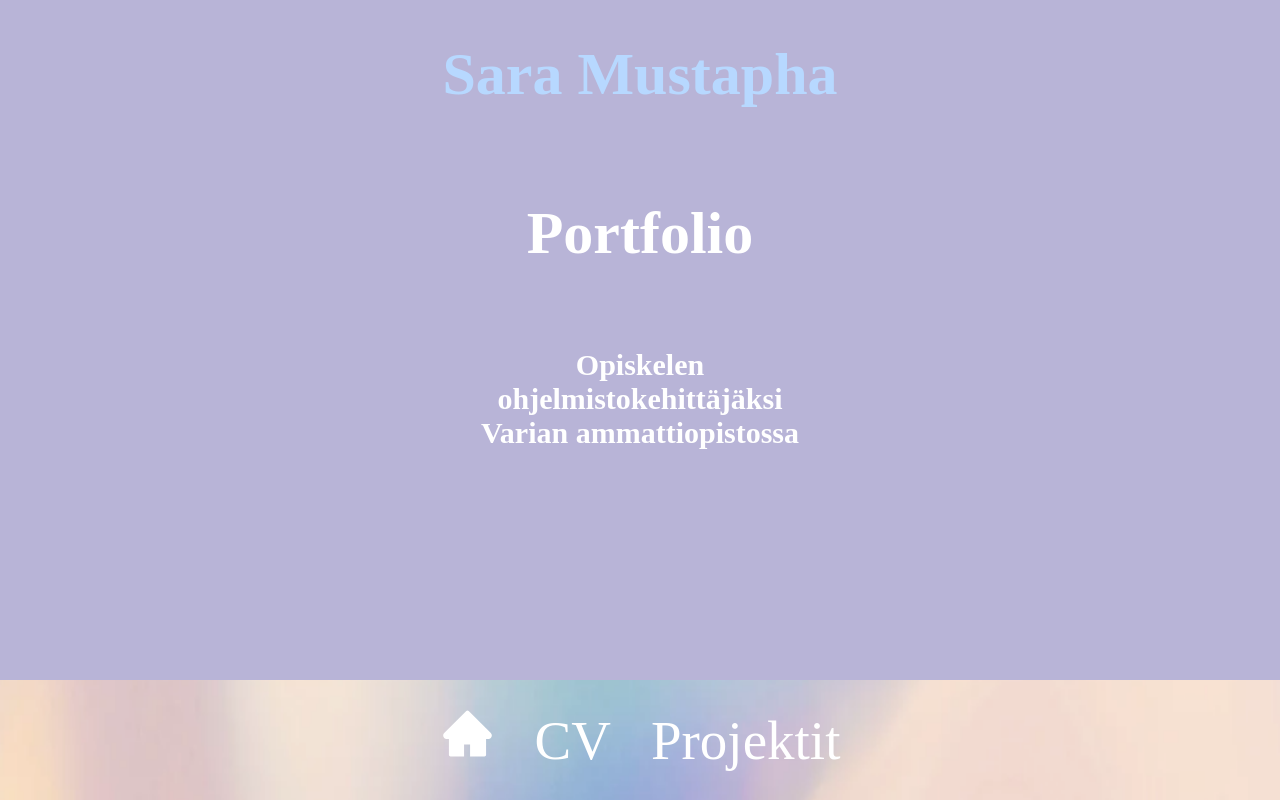
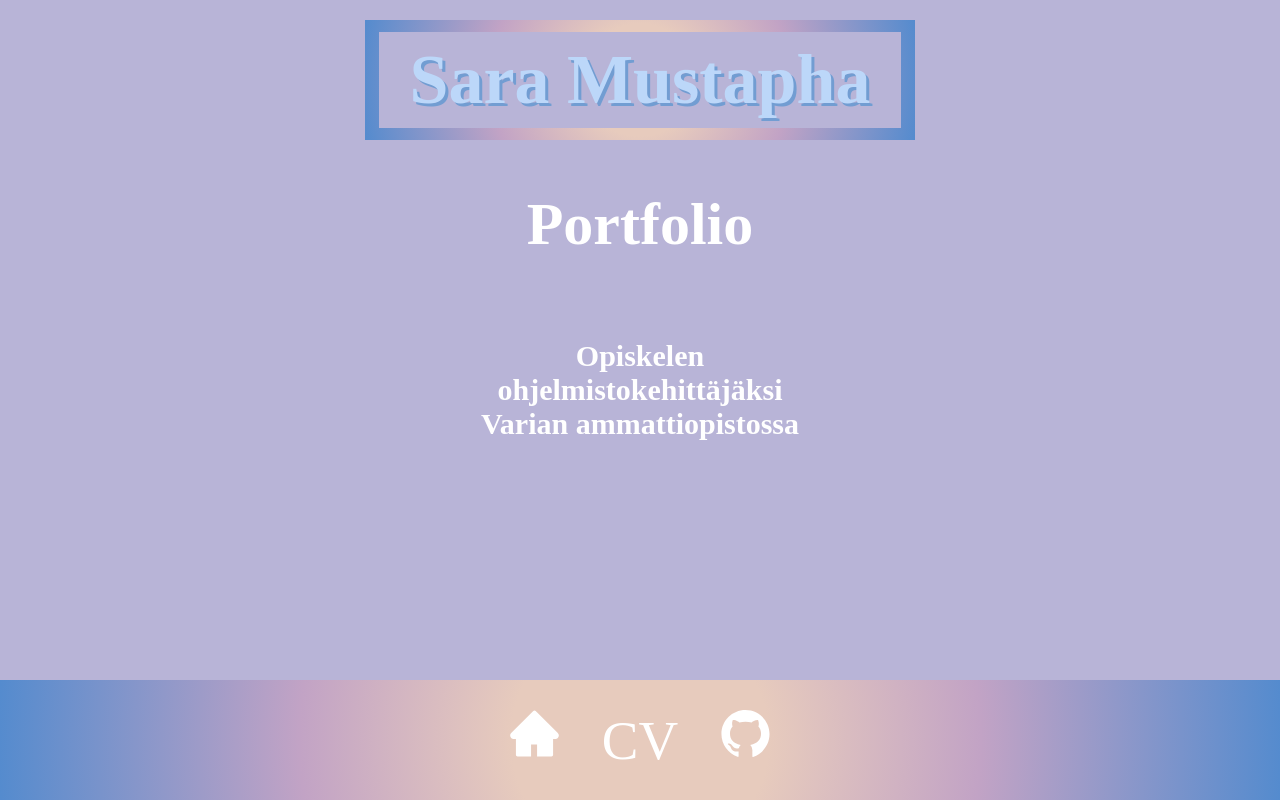
Before and after one commit to SsaraM/portfolio, a React (Create React App) app: page / in a window 1280 px wide. Built offline with nearby package versions, Linux system fonts and the light colour scheme.

Commit message:
github repon lisäys

```diff
--- a/src/components/navbar/navbar.tsx
+++ b/src/components/navbar/navbar.tsx
@@ -1,7 +1,7 @@
 import React from 'react'
 import { Link } from 'react-router-dom'
 import styles from './navbar.module.scss'
-import { AiFillHome } from "react-icons/ai";
+import { AiFillHome, AiFillGithub} from "react-icons/ai";
 
 type NavbarProps = {
 
@@ -12,7 +12,7 @@ const Navbar: React.FC<NavbarProps> = () => {
     <div className={styles.container}>
       <Link to="/"><AiFillHome/></Link>
       <Link to="/first">CV</Link>
-      <Link to="example">Projektit</Link>
+      <Link to="example"><AiFillGithub/></Link>
     </div>
   )
 }
--- a/src/components/portfolioSara/etusivu.module.scss
+++ b/src/components/portfolioSara/etusivu.module.scss
@@ -1,6 +1,7 @@
 .container {
     display: flex;
     flex-direction: column;
+    align-items: center;
 }
 
 .container .text {
@@ -12,10 +13,22 @@
 
 .container h1 {
     font-style: normal;
-    font-size: 60px;
+    font-size: 40px;
     text-align: center;
-    color: #b7d8ff;
+    // border: 4px double;
+    // // border-color: radial-gradient(circle, rgba(238,174,202,1) 0%, rgba(148,187,233,1) 100%);;
+    // // width: 500px;
+    // // padding-block: 10px;
+    color: #bcd7f9;
+    text-shadow: 3px 3px #729dd2;
 
+    @media (min-width: 695px) {
+        font-size: 50px;
+    }
+
+    @media (min-width: 1250px) {
+        font-size: 70px;
+    }
 }
 
 .container h2 {
@@ -33,3 +46,32 @@
     width: 320px;
 
 }
+
+.container .border {
+    display: flex;
+    align-items: center;
+    justify-content: center;
+    height: 80px;
+    width: 300px;
+    margin-top: 20px;
+    background: radial-gradient(circle, rgba(231,203,189,1) 20%, rgba(194,163,197,1) 53%, rgba(84,139,206,1) 100%);
+
+    @media (min-width: 695px) {
+        height: 85px;
+        width: 360px;
+    }
+
+    @media (min-width: 1250px) {
+        height: 120px;
+        width: 550px;
+    }
+}
+
+.container .border .background {
+    display: flex;
+    align-items: center;
+    justify-content: center;
+    height: 80%;
+    width: 95%;
+    background-color: #b8b4d7;
+}
--- a/src/components/portfolioSara/etusivu.tsx
+++ b/src/components/portfolioSara/etusivu.tsx
@@ -7,11 +7,15 @@ type EtusivuProps = {
 
 const Etusivu: React.FC<EtusivuProps> = () => {
   return (
-    <div className= {styles.container}>
-      <h1> Sara Mustapha</h1>
+    <div className={styles.container}>
+      <div className={styles.border}>
+        <div className={styles.background}>
+          <h1> Sara Mustapha</h1>
+        </div>
+      </div>
       <h2> Portfolio </h2>
-      <div className= {styles.text}>
-      <h3> Opiskelen ohjelmistokehittäjäksi Varian ammattiopistossa</h3>
+      <div className={styles.text}>
+        <h3> Opiskelen ohjelmistokehittäjäksi Varian ammattiopistossa</h3>
       </div>
     </div>
   )
--- /dev/null
+++ b/src/components/portfolioSara/github.module.scss
@@ -0,0 +1,27 @@
+.container {
+    display: flex;
+    justify-content: center;
+    gap: 60px;
+    padding-block: 50px;
+    flex-direction: row;
+    flex-wrap: wrap;
+}
+
+.container .border {
+    background: radial-gradient(circle, rgba(231,203,189,1) 20%, rgba(194,163,197,1) 53%, rgba(84,139,206,1) 100%);
+}
+
+.container .item {
+    display: flex;
+    align-items: center;
+    justify-content: center;
+    flex-direction: column;
+    font-style: normal;
+    font-size: 20px;
+    text-shadow: 2px 2px rgb(219, 169, 144);
+    height: 120px;
+    width: 200px;
+    background: rgb(231, 203, 189);
+    padding: 10px;
+    margin: 10px;
+}
--- /dev/null
+++ b/src/components/portfolioSara/github.tsx
@@ -0,0 +1,33 @@
+import React, { useEffect, useState } from 'react'
+import { IRepo } from './types/githubData'
+import styles from './github.module.scss'
+const githubEndpoint = "https://api.github.com/users/SsaraM/repos"
+
+const MyGithubRepos: React.FC = () => {
+
+  const [githubData, setGithubData] = useState<IRepo[]>([])
+
+  useEffect(() => {
+    fetch(githubEndpoint)
+      .then(x => x.json())
+      .then(x => setGithubData(x))
+  }, [])
+
+  return (
+    <div className={styles.container}>
+      {
+        githubData && githubData.map(x => (
+            <div className={styles.border}>
+          <div key={x.id} className={styles.item}>
+            <p>{x.name}</p>
+            <p>{x.description}</p>
+
+          </div>
+            </div>
+        ))
+      }
+    </div>
+  )
+}
+
+export default MyGithubRepos
--- /dev/null
+++ b/src/components/portfolioSara/types/githubData.ts
@@ -0,0 +1,104 @@
+export interface IOwner {
+    avatar_url?: string;
+    events_url?: string;
+    followers_url?: string;
+    following_url?: string;
+    gists_url?: string;
+    gravatar_id?: string;
+    html_url?: string;
+    id?: number;
+    login?: string;
+    node_id?: string;
+    organizations_url?: string;
+    received_events_url?: string;
+    repos_url?: string;
+    site_admin?: boolean;
+    starred_url?: string;
+    subscriptions_url?: string;
+    type?: string;
+    url?: string;
+  }
+
+  export interface ILicense {
+    key?: string;
+    name?: string;
+    spdx_id?: string;
+    url?: string;
+    node_id?: string;
+  };
+
+  export interface IRepo {
+    archive_url?: string;
+    archived?: boolean;
+    assignees_url?: string;
+    blobs_url?: string;
+    branches_url?: string;
+    clone_url?: string;
+    collaborators_url?: string;
+    comments_url?: string;
+    commits_url?: string;
+    compare_url?: string;
+    contents_url?: string;
+    contributors_url?: string;
+    created_at?: string;
+    default_branch?: string;
+    deployments_url?: string;
+    description?: string;
+    disabled?: boolean;
+    downloads_url?: string;
+    events_url?: string;
+    fork?: boolean;
+    forks?: number;
+    forks_count?: number;
+    forks_url?: string;
+    full_name?: string;
+    git_commits_url?: string;
+    git_refs_url?: string;
+    git_tags_url?: string;
+    git_url?: string;
+    has_downloads?: boolean;
+    has_issues?: boolean;
+    has_pages?: boolean;
+    has_projects?: boolean;
+    has_wiki?: boolean;
+    homepage?: string;
+    hooks_url?: string;
+    html_url?: string;
+    id?: number;
+    issue_comment_url?: string;
+    issue_events_url?: string;
+    issues_url?: string;
+    keys_url?: string;
+    labels_url?: string;
+    language?: string;
+    languages_url?: string;
+    license?: ILicense;
+    merges_url?: string;
+    milestones_url?: string;
+    mirror_url?: string;
+    name?: string;
+    node_id?: string;
+    notifications_url?: string;
+    open_issues?: number;
+    open_issues_count?: number;
+    owner?: IOwner;
+    private?: boolean;
+    pulls_url?: string;
+    pushed_at?: string;
+    releases_url?: string;
+    size?: number;
+    ssh_url?: string;
+    stargazers_count?: number;
+    stargazers_url?: string;
+    statuses_url?: string;
+    subscribers_url?: string;
+    subscription_url?: string;
+    svn_url?: string;
+    tags_url?: string;
+    teams_url?: string;
+    trees_url?: string;
+    updated_at?: string;
+    url?: string;
+    watchers?: number;
+    watchers_count?: number;
+  };
--- a/src/index.module.scss
+++ b/src/index.module.scss
@@ -18,9 +18,10 @@ main {
 
 header {
     height: 10vh;
-    background-image: url('./images/pastelli.png');
-    background-repeat: no-repeat;
-    background-size: 100vw 20vh;
+    // background-image: url('./images/pastelli.png');
+    // background-repeat: no-repeat;
+    // background-size: 100vw 20vh;
+    background: radial-gradient(circle, rgba(231,203,189,1) 20%, rgba(194,163,197,1) 53%, rgba(84,139,206,1) 100%);;
     display: flex;
     align-items: center;
     justify-content: center;
--- a/src/index.tsx
+++ b/src/index.tsx
@@ -11,6 +11,7 @@ import Navbar from './components/navbar/navbar';
 import "./index.module.scss"
 import Cvsivu from './components/portfolioSara/cvsivu';
 import Projektisivu from './components/portfolioSara/projektisivu';
+import MyGithubRepos from './components/portfolioSara/github';
 
 const root = ReactDOM.createRoot(
   document.getElementById("root") as HTMLElement
@@ -23,7 +24,7 @@ root.render(
         <Routes>
           <Route path='/' element={<App />} />
           <Route path='/first' element={<Cvsivu />} />
-          <Route path='/example' element={<Projektisivu />} />
+          <Route path='/example' element={<MyGithubRepos />} />
         </Routes>
       </main>
       <header>
```
